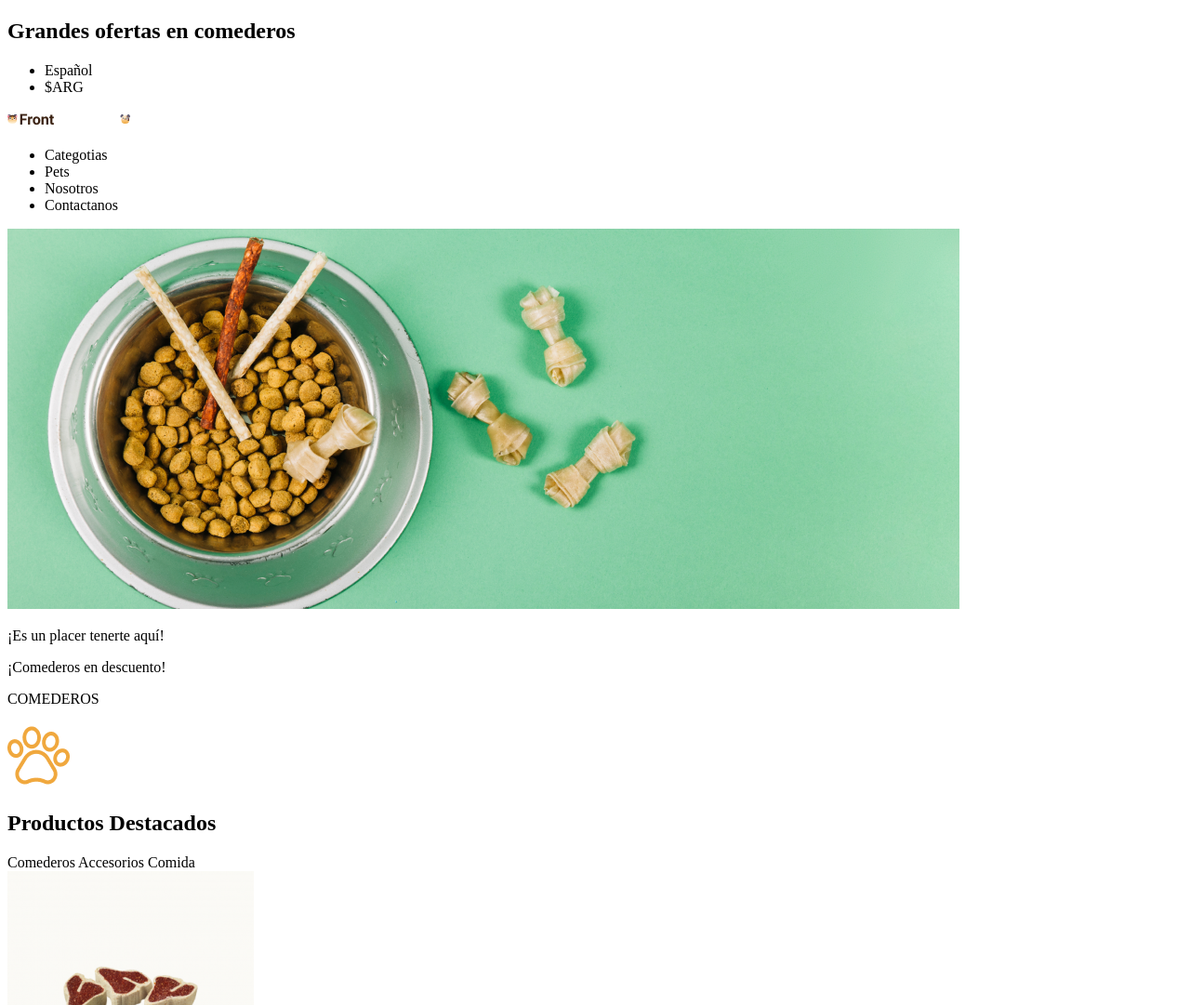
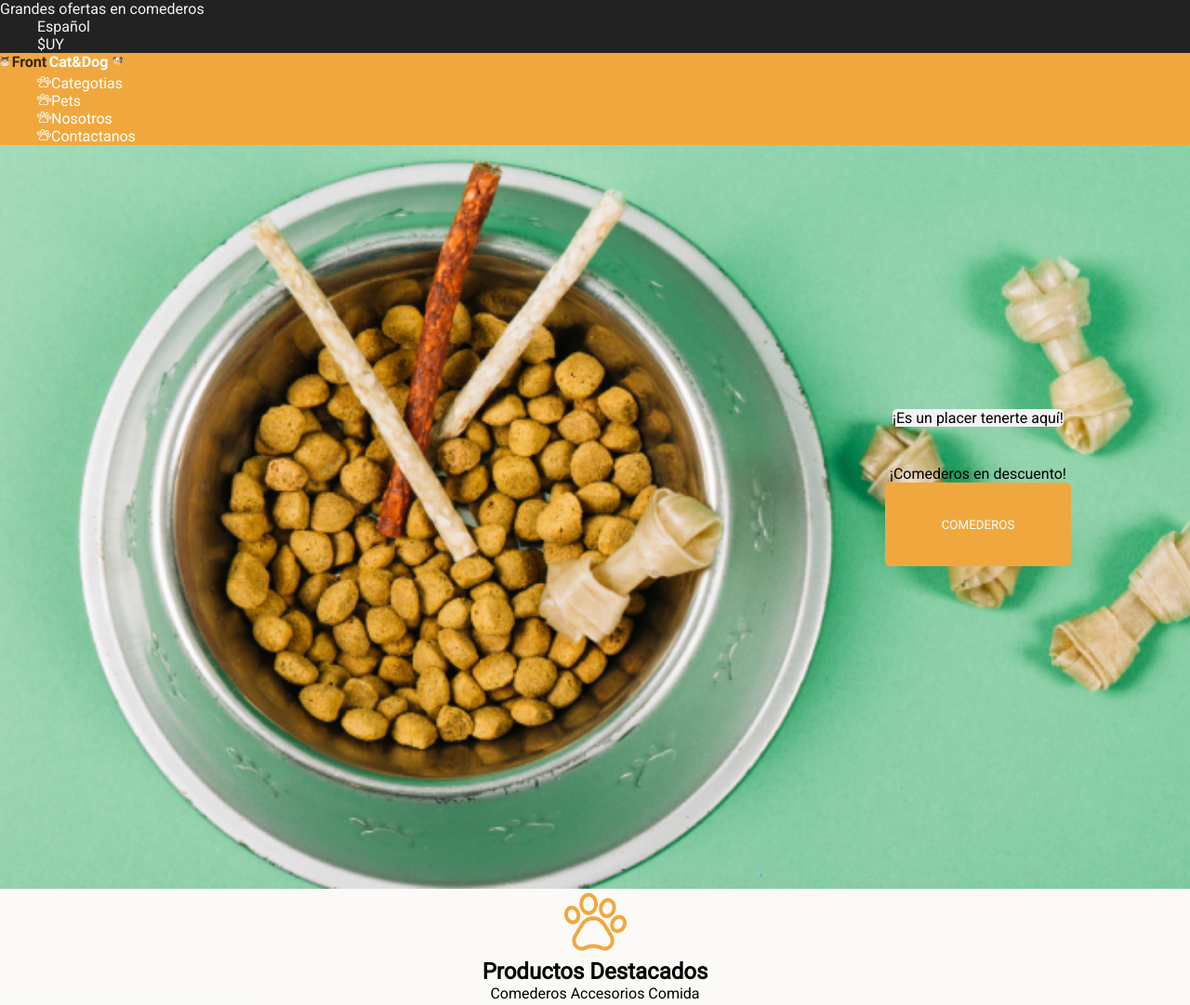
Before and after one commit to fabianayzaguer/PetShop, a plain HTML site: page index.html in a window 1280 px wide. Shown: the top 1081 px of the page at 93% size. Drawn offline with Linux system fonts and the light colour scheme.

Commit message:
clase 9
avanzando en el diseño

```diff
--- /dev/null
+++ b/css/css.css
@@ -0,0 +1,82 @@
+@import url('https://fonts.googleapis.com/css2?family=Roboto&display=swap');
+
+
+* {
+    margin: 0px;
+    font-family: roboto, arial, sans-serif;
+
+}
+
+body {
+    background-color:  #FBFAF6;;
+}
+
+.header-top-container {
+    background-color: #222222;
+    color: #F3F3F3;
+    margin-top: 0px;
+}
+
+.nav-bar {
+    background-color: #F0A83E;
+    list-style: none;
+    color: #ffffff;
+}
+
+.nav-list {
+    list-style: none;
+}
+
+.top-list {
+    list-style: none;
+}
+
+.main-top-container {
+    background-image: url('../img/bowl-and-pet-daities-on-green-background\ 1.png');
+    background-size: cover;
+    background-repeat: no-repeat;
+    width: 100%;
+    height: 800px;
+}
+
+.main-top-data {
+    position: absolute;
+    right: 10%;
+    top: 50%;
+    text-align: center;
+}
+
+#tenerte {
+    background-color: #F3F3F3;
+    line-height: 100px;
+    border-radius: 5px;
+    width: 500px;
+    height: 200px;
+}
+
+#comederos-button {
+    background: #F0A83E;
+    border-radius: 5px;
+    color: #ffffff;
+    border: none;
+    width: 200px;
+    height: 90px;
+}
+
+.main-mid-container {
+    text-align: center;
+}
+
+.footer-data {
+    background: #3C2313;
+    width: 100%;
+    height: 400px;
+}
+
+.footer-end {
+    text-align: center;
+    background-color: #222222;
+    color: #F3F3F3;
+    font-size: 10px;
+    padding: 5px;
+}
--- a/index.html
+++ b/index.html
@@ -5,54 +5,103 @@
     <meta http-equiv="X-UA-Compatible" content="IE=edge">
     <meta name="viewport" content="width=device-width, initial-scale=1.0">
     <title>Document</title>
+    <link rel="stylesheet" href="https://cdnjs.cloudflare.com/ajax/libs/font-awesome/6.4.0/css/all.min.css" integrity="sha512-iecdLmaskl7CVkqkXNQ/ZH/XLlvWZOJyj7Yy7tcenmpD1ypASozpmT/E0iPtmFIB46ZmdtAc9eNBvH0H/ZpiBw==" crossorigin="anonymous" referrerpolicy="no-referrer" />
+    <link rel="stylesheet" href="css/css.css">
+
+
 </head>
 <body>
     <header>
-        <h2>Grandes ofertas en comederos</h2>
-        <ul>
+        <div class="header-top-container" >
+            <p>Grandes ofertas en comederos</p>
+            <ul class="top-list">
                 <li>Español</li>
-            <li>$ARG</li>
+                <li>$UY</li>
             </ul>
+        </div>
+
+        <nav class="nav-bar">
             <img src="img\Logo.png">
-        <ul>
-            <li>Categotias</li>
-            <li>Pets</li>
-            <li>Nosotros</li>
-            <li>Contactanos</li>
+            <ul class="nav-list">
+                <li><img src="img\pawprint white.png" alt="paw">Categotias</li>
+                <li><img src="img\pawprint white.png" alt="paw">Pets</li>
+                <li><img src="img\pawprint white.png" alt="paw">Nosotros</li>
+                <li><img src="img\pawprint white.png" alt="paw">Contactanos</li>
             </ul>
+        </nav>
     </header>
+
     <main>
-        <div>
-            <img src="img\bowl-and-pet-daities-on-green-background 1.png">
-            <p>¡Es un placer tenerte aquí!</p>
+        <div class="main-top-container">
+            <div class="main-top-data">
+                <a id="tenerte">¡Es un placer tenerte aquí!</a>
                 <p>¡Comederos en descuento!</p>
-            <p>COMEDEROS</p>
+                <input type="button" id="comederos-button" value="COMEDEROS">
             </div>
-        <div>
+        </div>
+
+        <div class="main-mid-container">
             <img src="img\pawprint 1.png">
             <h2>Productos Destacados</h2>
             <span>Comederos</span>
             <span>Accesorios</span>
             <span>Comida</span>
         </div>
+       <section>
             <div>
                 <img src="img\churrasquito.png">
                 <p>Juguete Churrasquito</p>
                 <p>$150</p>
             </div>
+
             <div>
                 <img src="img\comedero.png">
                 <p>Juguete Churrasquito</p>
                 <p>$150</p>
             </div>
+
             <div>
                 <img src="img\Huesito.png">
                 <p>Juguete Churrasquito</p>
                 <p>$150</p>
             </div>
+        </section>
+
+        <form action="">
+            <p>Contáctanos</p>
+            <input type="text" value="Nombre y Apellido"><br>
+            <input type="email" value="Ingresá tu correo electrónico"><br>
+            <input type="tel" value="Telefono"> <br>
+            <input type="button" value="Resetear">
+            <input type="button" value="Enviar">
+        </form>
     </main>
+
     <footer>
+        <div>
+
+        </div>
+
+        <div class="footer-data">
+
+            <i class="fa-solid fa-location-dot"></i>
+            <h4>Localidad</h4>
+            <p>Calle - provincia</p>
+
+            <i class="fa-regular fa-phone-volume"></i>
+            <h4>Teléfono</h4>
+            <p>Numero de telefono</p>
+
+            <i class="fa-regular fa-envelope"></i>
+            <h4>Correo Electrónico</h4>
+            <p>Dirección de correo</p>
+
+        </div>
+
+        <div class="footer-end">
             <p>Todos los derechos reservados Front End</p>
+        </div>
     </footer>
+
 </body>
 </html>
```
Also changed, not shown: img/Cat.png (added), img/Dog.png (added), img/pawprint white.png (added). Lines whose indentation alone changed are shown as unchanged.
